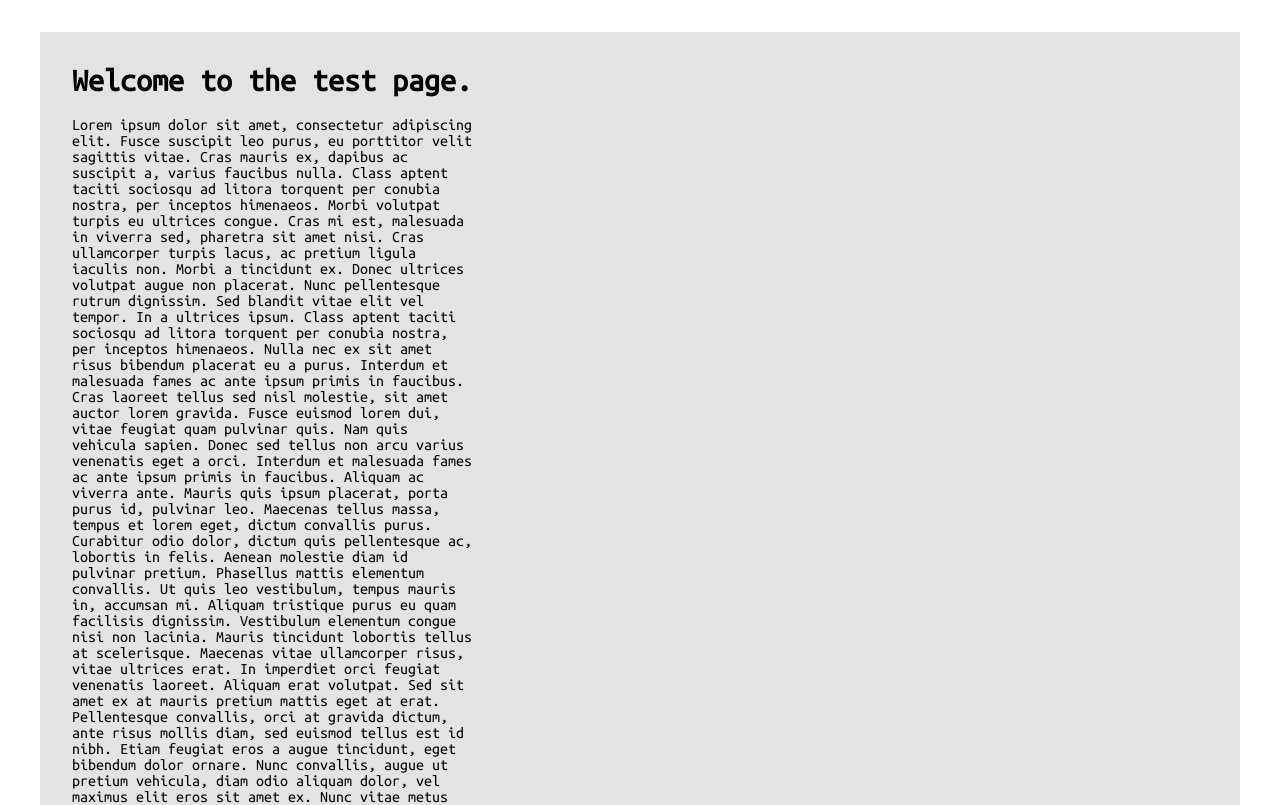
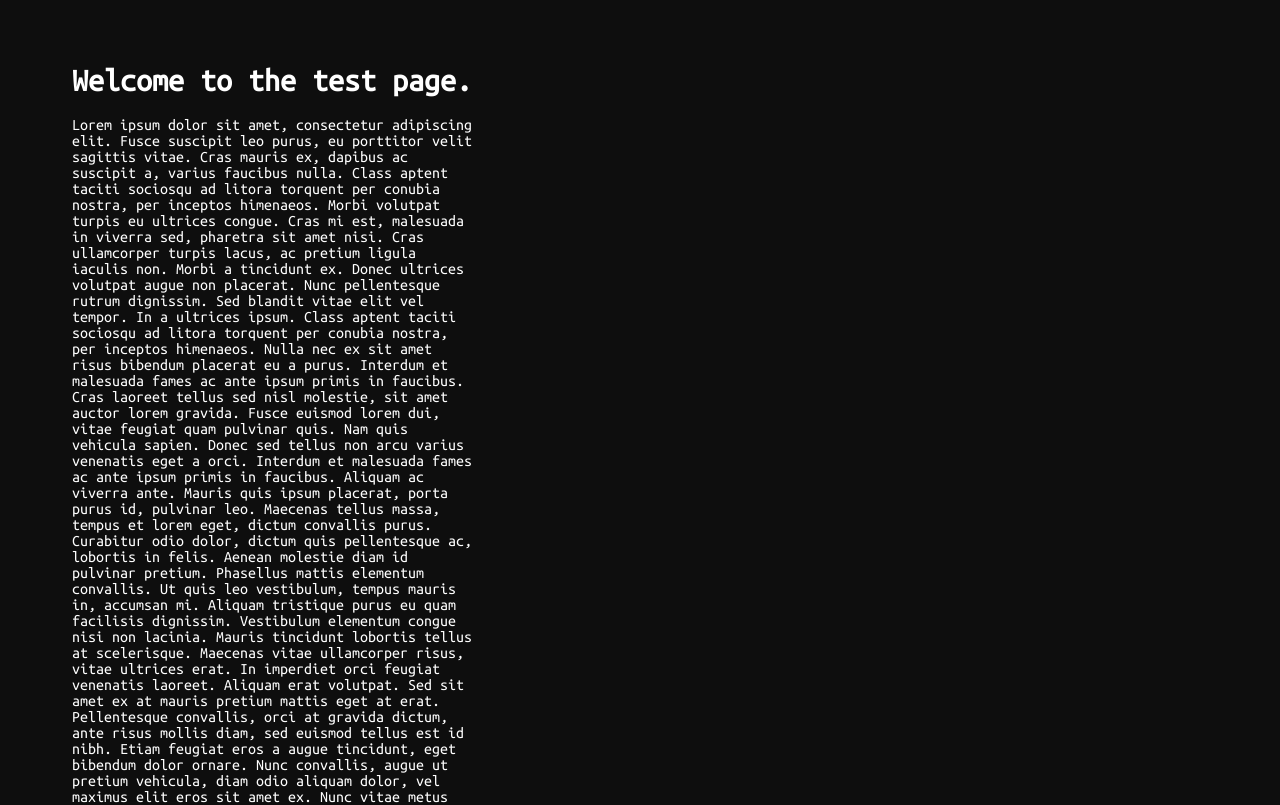
Before and after one commit to jamilettel/portfolio, a Next.js app: page /test in a window 1280 px wide. Shown: the top 805 px of the page. Built offline with nearby package versions, Linux system fonts and the light colour scheme.

Commit message:
:dizzy: Faster unknown animation

```diff
--- a/src/app/globals.scss
+++ b/src/app/globals.scss
@@ -1,26 +1,29 @@
 :root {
-  --foreground-rgb: 0, 0, 0;
-  --background: #ffffff;
-
-  --text-block-bg: #ddddddcc;
-}
-
-@media (prefers-color-scheme: dark) {
-  :root {
-    --foreground-rgb: 255, 255, 255;
-    --background: #0a0a0a;
-
-    --text-block-bg: #171717cc;
-  }
+  --foreground: #ffffff;
+  --background: #0e0e0e;
 }
 
 body {
-  color: rgb(var(--foreground-rgb));
+  color: var(--foreground);
   margin: 0;
   background: var(--background);
   background-repeat: no-repeat;
   background-position: center;
   background-size: contain;
+
+  &::-webkit-scrollbar {
+    width: 8px;
+    background: #000;
+    position: absolute;
+  }
+
+  &::-webkit-scrollbar-track {
+    background: var(--background);
+  }
+
+  &::-webkit-scrollbar-thumb {
+    background: var(--foreground);
+  }
 }
 
 a {
--- a/src/contexts/TransitionContext.tsx
+++ b/src/contexts/TransitionContext.tsx
@@ -62,7 +62,7 @@ function TransitionProvider({ children }: { children: React.ReactNode }) {
         setAnimateOutUnknown(true);
         setTimeout(() => {
           history.back();
-        }, 1000);
+        }, 300);
       }
     };
   }, []);
@@ -83,7 +83,7 @@ function TransitionProvider({ children }: { children: React.ReactNode }) {
   useEffect(() => {
     setTimeout(() => {
       setAnimateInUnknown(false);
-    }, 1000);
+    }, 300);
   }, [animateInUnknown]);
 
   return (
--- a/src/modules/test/Test.scss
+++ b/src/modules/test/Test.scss
@@ -43,7 +43,6 @@
   max-width: 100%;
 
   .content {
-    background: var(--text-block-bg);
     max-width: 100%;
     width: 1200px;
     margin: 32px auto;
@@ -74,15 +73,13 @@
 .animate-out-unknown.test-content {
   .content {
     opacity: 1;
-    animation: test-fade-out 800ms ease-out forwards;
-    animation-delay: 200ms;
+    animation: test-fade-out 300ms ease-out forwards;
   }
 }
 
 .animate-in-unknown.test-content {
   .content {
     opacity: 0;
-    animation: test-fade-in 800ms ease-out forwards;
-    animation-delay: 200ms;
+    animation: test-fade-in 300ms ease-out forwards;
   }
 }
```
Also changed, not shown: src/modules/home/Home.scss (+4 -5 lines).
